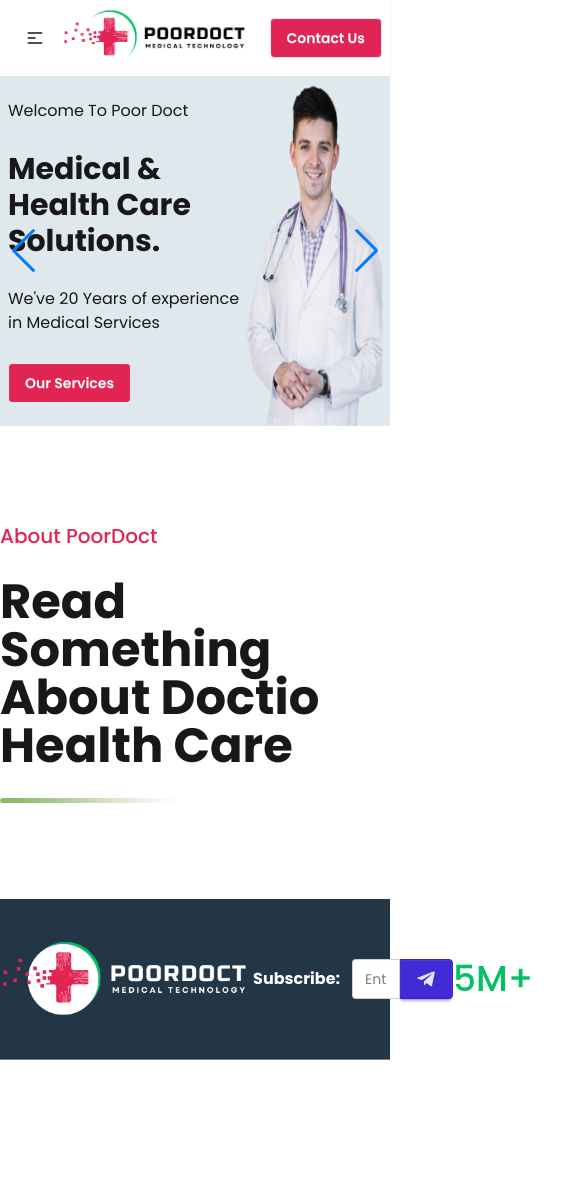
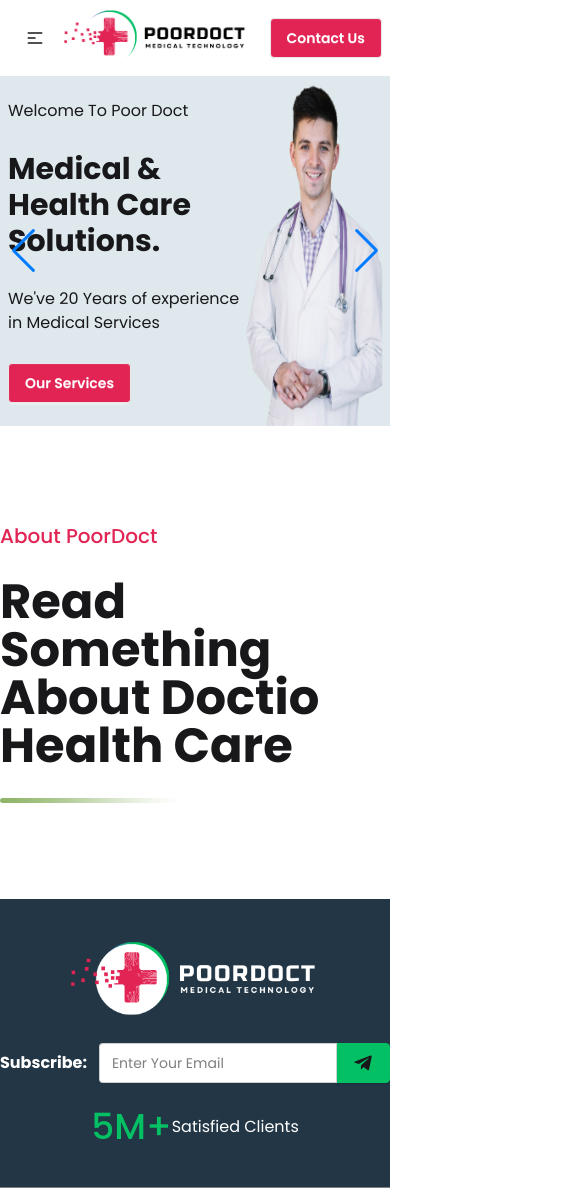
Before and after one commit to riponmondalbd/poor-doct, a React (Vite) app in the folder poor-doct-client/: page / in a window 390 px wide. Shown: the whole page, 585 px wide, since content can reach past the window. Before the commit the page ends 1060 px from the top, so only its background shows below. Built offline with nearby package versions, Linux system fonts and the light colour scheme.

Commit message:
top footer make fully responsive

```diff
--- a/poor-doct-client/src/pages/Shared/Footer/Footer.jsx
+++ b/poor-doct-client/src/pages/Shared/Footer/Footer.jsx
@@ -7,11 +7,11 @@ const Footer = () => {
     <div className="bg-[#223645] text-white">
       <div className="max-w-7xl mx-auto">
         {/* navbar logo with email send and satisfied client section */}
-        <div className="flex justify-between items-center py-10">
+        <div className="flex-row md:flex space-y-6 md:space-y-0 justify-between items-center py-10">
           {/* logo */}
-          <img className="h-20" src={logo} alt="logo" />
+          <img className="h-20 mx-auto md:mx-0" src={logo} alt="logo" />
           {/* subscribe by email */}
-          <div className="flex items-center gap-3">
+          <div className="flex justify-center md:justify-start items-center gap-3">
             <h3 className="font-bold">Subscribe:</h3>
             <div className="join">
               <input
@@ -19,19 +19,19 @@ const Footer = () => {
                 placeholder="Enter Your Email"
                 className="input input-bordered join-item text-black"
               />
-              <button className="btn btn-primary join-item">
+              <button className="btn bg-[#04c065] border-[#04c065] shadow join-item">
                 <FaTelegramPlane className="text-xl" />
               </button>
             </div>
           </div>
           {/* satisfied clients */}
-          <h3 className="flex items-center">
+          <h3 className="flex items-center justify-center md:justify-start">
             <span className="text-[#04c065] text-4xl font-medium">5M+ </span>
             Satisfied Clients
           </h3>
         </div>
         {/* border */}
-        <div class="border-b-1 border-[#7c8085] "></div>
+        <div className="border-b-1 border-[#7c8085] "></div>
         {/* navbar menu with recent and contact us items */}
       </div>
     </div>
```
